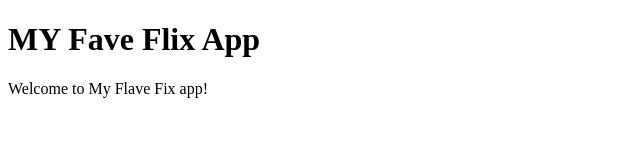
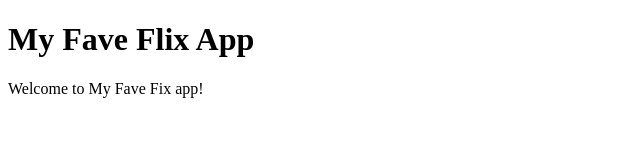
Before and after one commit to cheito70/movie_api, a plain HTML site: page index.html in a window 1280 px wide. Shown: the whole page, without its empty margins (0-640 px from the left). Drawn offline with Linux system fonts and the light colour scheme.

Commit message:
Fixed Spelling On Index

```diff
--- a/index.html
+++ b/index.html
@@ -4,7 +4,7 @@
         <title>My Fave Flix App</title>
     </head>
     <body>
-        <h1>MY Fave Flix App</h1>
-        <p>Welcome to My Flave Fix app!</p>
+        <h1>My Fave Flix App</h1>
+        <p>Welcome to My Fave Fix app!</p>
     </body>
 </html>
```
